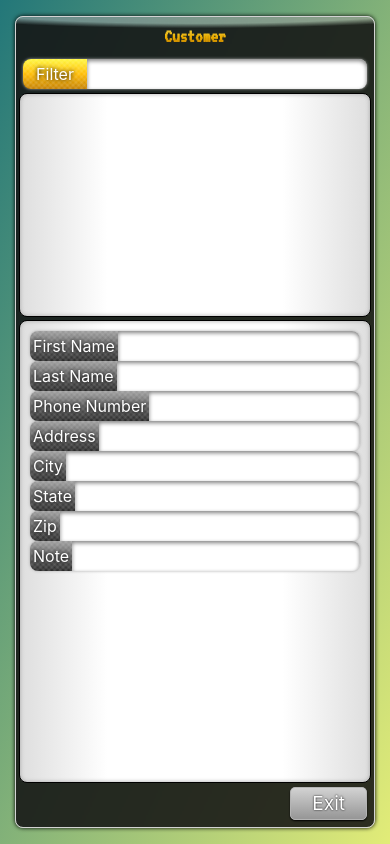
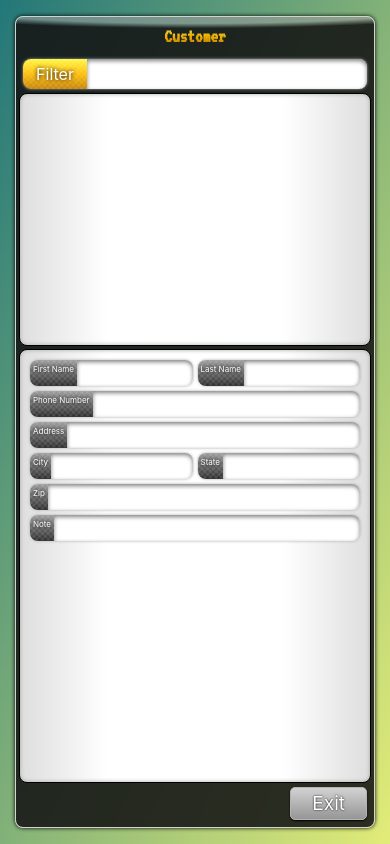
Before and after one commit to FanghanHu/Syrup, a React (Create React App) app in the folder client/: page /pickup in a window 390 px wide. Built offline with nearby package versions, Linux system fonts and the light colour scheme; no server answers.

Commit message:
field layout

```diff
--- a/client/src/App.tsx
+++ b/client/src/App.tsx
@@ -10,7 +10,7 @@ import { fab } from '@fortawesome/free-brands-svg-icons';
 import { library } from "@fortawesome/fontawesome-svg-core";
 import MainMenu from "./pages/main-menu";
 import Order from "./pages/order";
-import CustomerSelection from "./pages/order/customer-selection";
+import CustomerSelection from "./pages/customer-selection";
 
 library.add(fas);
 library.add(fab);
--- a/client/src/pages/order/customer-selection.tsx
+++ b/client/src/pages/customer-selection/index.tsx
@@ -13,6 +13,7 @@ import { useLoginToken } from "../../contexts/login-context";
 import { Color } from "../../util/Color";
 import { findAndReplace } from "../../util/helpers";
 import ListPropertiesLayout from "../setup/list-properties-layout";
+import './style.css';
 
 export default function CustomerSelection() {
     const [customerList, setCustomerList] = useState<any[]>([]);
@@ -74,19 +75,10 @@ export default function CustomerSelection() {
 
     const createInputProps = (fieldName) => {
         return {
+            style: {gridArea: fieldName},
             value:selectedCustomer?(selectedCustomer[fieldName]?selectedCustomer[fieldName]:""):"",
             onChange:changeField(fieldName)
         }
-    }
-
-    const CustomerFieldInput = ({fieldName, title, style={}}) => {
-        return (
-            <LabeledTextInput title={title}
-                style={style}
-                value={selectedCustomer?(selectedCustomer[fieldName]?selectedCustomer[fieldName]:""):""}
-                onChange={changeField(fieldName)}
-            ></LabeledTextInput>
-        );
     }
 
     useEffect(() => {
@@ -109,6 +101,7 @@ export default function CustomerSelection() {
                     </div>
                     <div className="d-flex flex-column h-100">
                         <PanelBody className="flex-grow-1">
+                            <div className="customer-field-grid">
                                 <LabeledTextInput {...createInputProps("firstName")} title="First Name"/>
                                 <LabeledTextInput {...createInputProps("lastName")} title="Last Name"/>
                                 <LabeledTextInput {...createInputProps("phone")} title="Phone Number"/>
@@ -117,6 +110,7 @@ export default function CustomerSelection() {
                                 <LabeledTextInput {...createInputProps("state")} title="State"/>
                                 <LabeledTextInput {...createInputProps("zip")} title="Zip"/>
                                 <LabeledTextInput {...createInputProps("note")} title="Note"/>
+                            </div>
                         </PanelBody>
                         <div className="d-flex flex-row-reverse">
                             <Button className="m-1" style={{fontSize: "1.2em", width:"4em"}} themeColor={Color.gray}
--- /dev/null
+++ b/client/src/pages/customer-selection/style.css
@@ -0,0 +1,29 @@
+.customer-field-grid {
+    display: grid;
+    grid-template-columns: 1fr 1fr 1fr;
+    grid-template-rows: auto;
+    grid-template-areas:
+    "firstName lastName phone"
+    "address address address"
+    "city state zip"
+    "note note note";
+    gap:5px
+}
+
+@media only screen and (max-width: 768px) {
+
+    .customer-field-grid label {
+        font-size: 0.5em;
+    }
+
+    .customer-field-grid {
+        grid-template-columns: 1fr 1fr;
+        grid-template-areas:
+        "firstName lastName"
+        "phone phone"
+        "address address"
+        "city state"
+        "zip zip"
+        "note note";
+    }
+}
```
Lines whose indentation alone changed are shown as unchanged.
